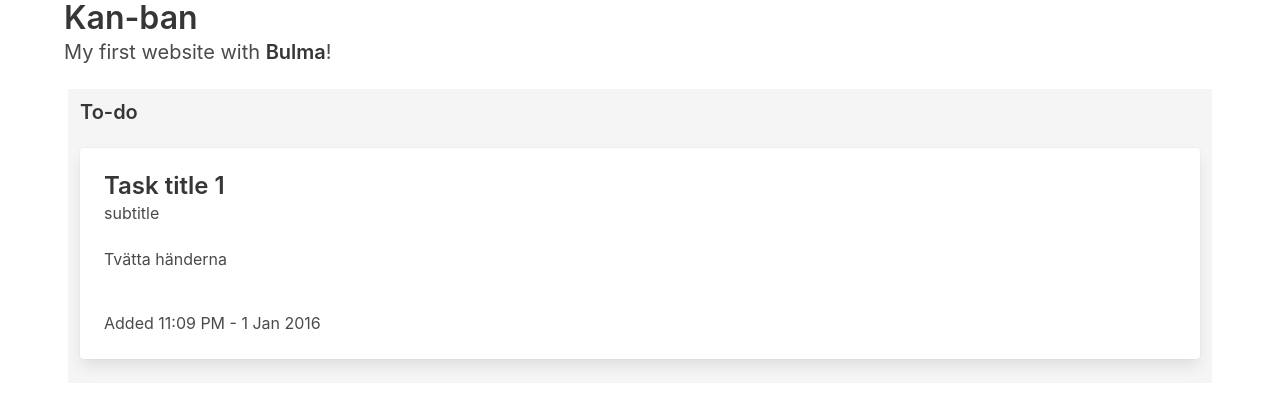
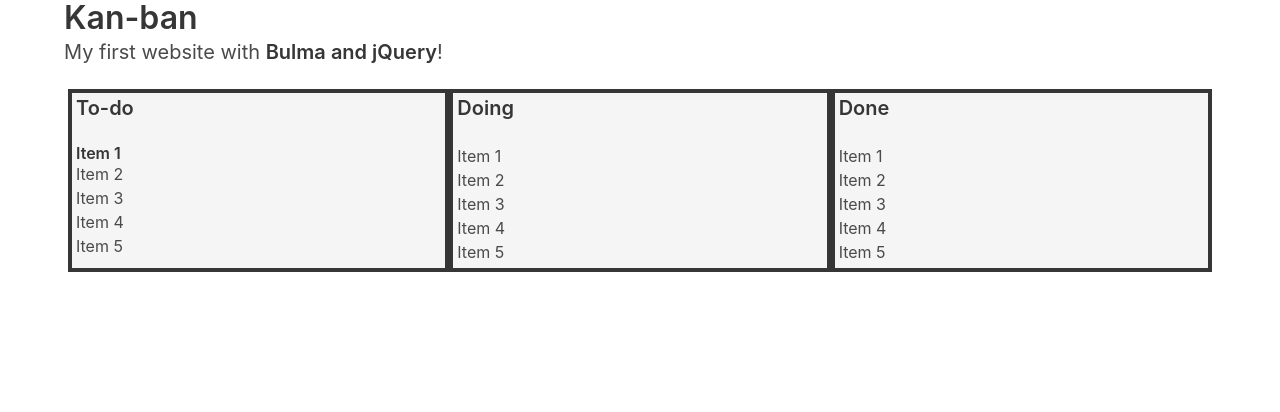
Before and after one commit to jagestedt/u06, a website: page index.html in a window 1280 px wide. Drawn offline with nearby package versions, Linux system fonts and the light colour scheme.

Commit message:
fix sortable, new index.html

```diff
--- a/index.html
+++ b/index.html
@@ -1,44 +1,54 @@
 <!DOCTYPE html>
-<html>
+<html lang="en">
   <head>
-    <meta charset="utf-8">
-    <meta name="viewport" content="width=device-width, initial-scale=1">
+    <meta charset="utf-8" />
+    <meta name="viewport" content="width=device-width, initial-scale=1" />
     <title>Kan-ban!</title>
-    <link rel="stylesheet" href="https://cdn.jsdelivr.net/npm/bulma@0.9.1/css/bulma.min.css">
-    <link rel="shortcut icon" href="styles/img/favicon.ico" type="image/x-icon">
+    <link rel="stylesheet" href="https://cdn.jsdelivr.net/npm/bulma@0.9.1/css/bulma.min.css" />
+    <link rel="shortcut icon" href="styles/img/favicon.ico" type="image/x-icon" />
 
     <script type="text/javascript" src="node_modules/jquery/dist/jquery.min.js"></script>
     <script src="https://code.jquery.com/ui/1.12.1/jquery-ui.js"></script>
 
     <!-- custom js -->
     <script type="text/javascript" src="js/main.js"></script>
-
   </head>
   <body>
       <div class="container">
 		<h1 class="title">Kan-ban</h1>
-		<p class="subtitle">My first website with <strong>Bulma</strong>!</p>
+		<p class="subtitle">My first website with <strong>Bulma and jQuery</strong>!</p>
 
-		<div class="connectedSortable columns has-background-light m-1">
-			<section class="sortable1 column">
+    <div class="columns has-background-dark m-1">
+      <section class="border column has-background-light p-1 m-1">
         <h2 class="title is-5">To-do</h2>
-			<ul class="sortable">
-				<li class="card mb-3">
-					<div class="card-content">
-						<div class="media">
-							<div class="media-content">
-							<p class="title is-4">Task title 1</p>
-							<p class="subtitle is-6">subtitle</p>
-							</div> <!--end media-content-->
-						</div> <!--end media-->
-						<div class="content">
-							<p>Tvätta händerna</p>
-							<br>
-							<time datetime="2021-02-22">Added 11:09 PM - 1 Jan 2016</time>
-						</div> <!--end content-->
-					</div> <!--end card-content-->
-				</li> <!--end card-->
-			</section> <!--end column-->
-		</div> <!--end columns-->
+        <ul id="sortable1" class="connectedSortable">
+          <li class=""><h3 class="title is-6">Item 1</h3></li>
+          <li class="">Item 2</li>
+          <li class="">Item 3</li>
+          <li class="">Item 4</li>
+          <li class="">Item 5</li>
+        </ul>
+      </section>
+      <section class="column has-background-light p-1 m-1">
+        <h2 class="title is-5">Doing</h2>
+        <ul id="sortable2" class="connectedSortable">
+          <li class="">Item 1</li>
+          <li class="">Item 2</li>
+          <li class="">Item 3</li>
+          <li class="">Item 4</li>
+          <li class="">Item 5</li>
+        </ul>
+      </section>
+      <section class="column has-background-light p-1 m-1">
+        <h2 class="title is-5">Done</h2>
+        <ul id="sortable3" class="connectedSortable">
+          <li class="">Item 1</li>
+          <li class="">Item 2</li>
+          <li class="">Item 3</li>
+          <li class="">Item 4</li>
+          <li class="">Item 5</li>
+        </ul>
+      </section>
+    </div>
   </body>
 </html>
--- a/js/main.js
+++ b/js/main.js
@@ -2,15 +2,10 @@ $(() => {
   console.log('jQ rdy');
 });
 
-// $(function() => {
-
-// });
-
 $(function () {
-  $('.sortable').sortable();
-  $('.sortable').disableSelection();
+  $('#sortable1, #sortable2, #sortable3')
+    .sortable({
+      connectWith: '.connectedSortable',
+    })
+    .disableSelection();
 });
-
-// $(function () {
-//   $('.card').tabs();
-// });
```
Also changed, not shown: index2.html (added, +72 -0 lines), index3.html (added, +56 -0 lines). Lines whose indentation alone changed are shown as unchanged.
